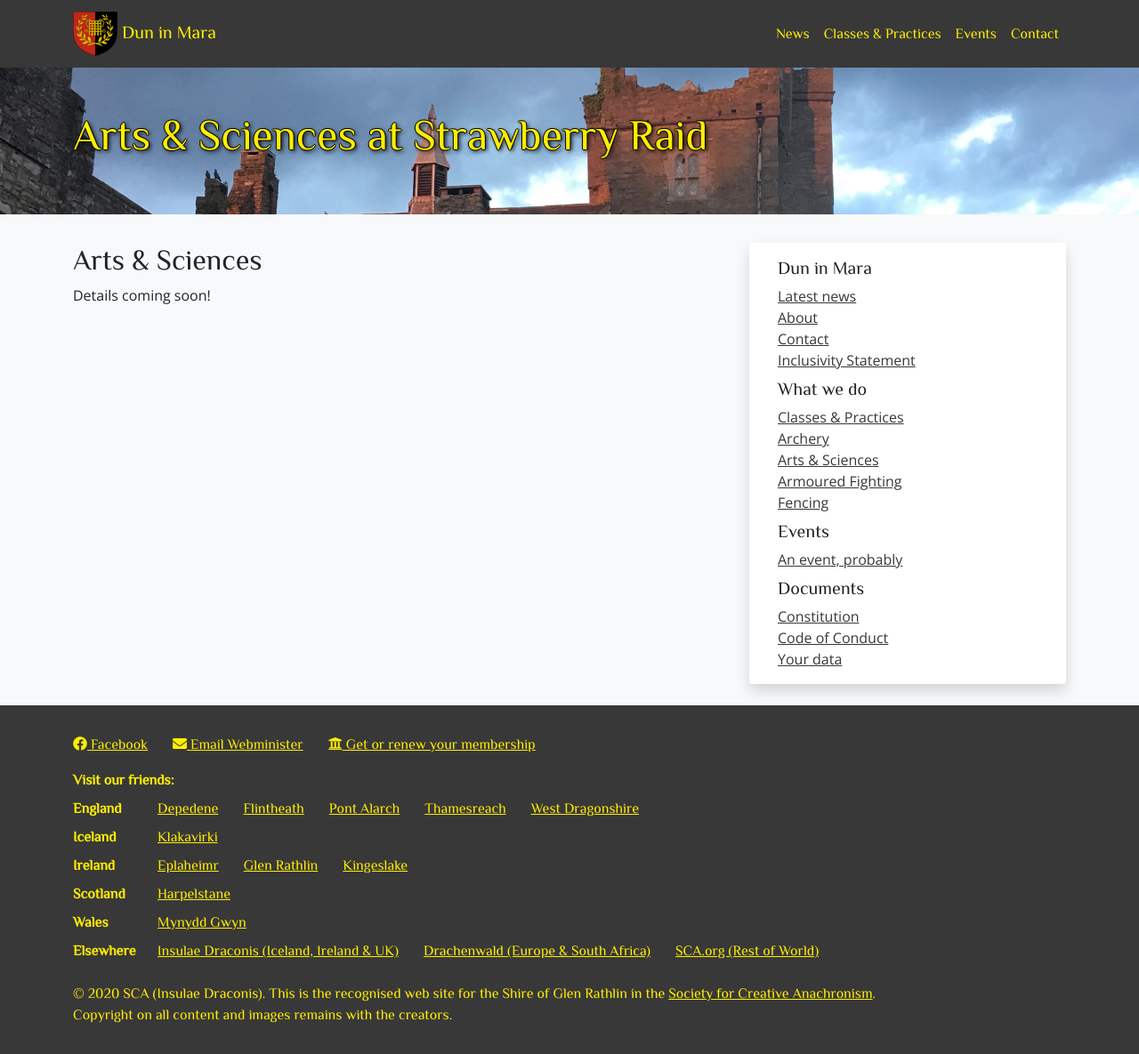
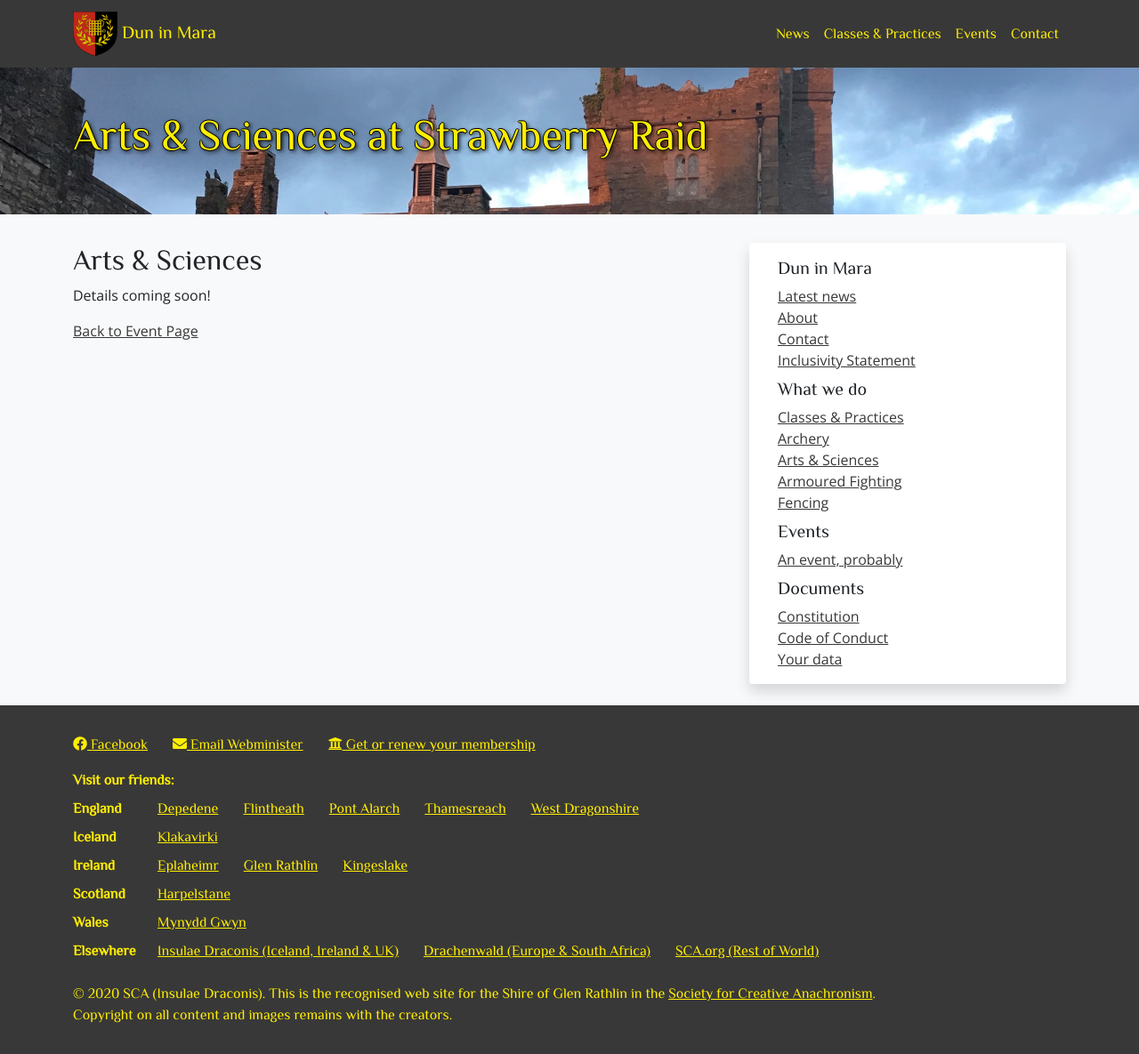
Before and after one commit to drachenwald/dun-in-mara, a Jekyll site: the page built from events/2022/strawberry-raid/artsandsciences.md, in a window 1280 px wide. Shown: the whole page at 89% size. Built offline with Jekyll 4.4.1, drawn with Linux system fonts in a browser that asks for light colours; comment, search, counter and statistics services are not loaded.

Commit message:
Update artsandsciences.md

```diff
--- a/events/2022/strawberry-raid/artsandsciences.md
+++ b/events/2022/strawberry-raid/artsandsciences.md
@@ -7,3 +7,5 @@ excerpt: "2-6 June 2022. Sigginstown Castle, Co. Wexford, Ireland."
 ## Arts & Sciences
 
 Details coming soon!
+
+<a href="/">Back to Event Page</a>
```
